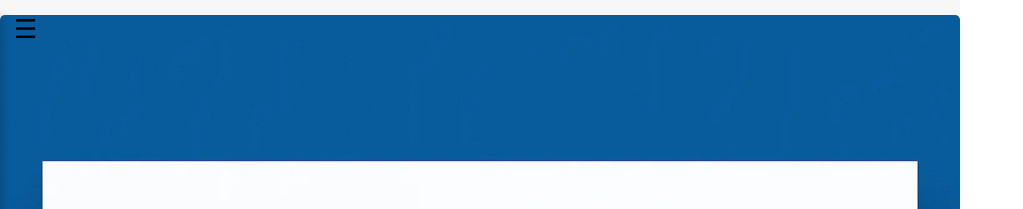
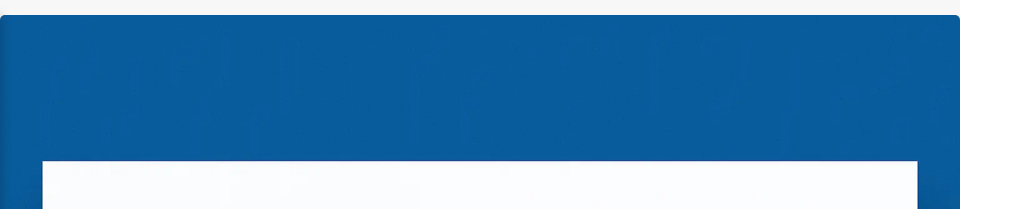
Before and after one commit to adesansuniar/blog-adesansuniar, a Jekyll site: the page built from index.html, in a window 1280 px wide. Shown: the top 209 px of the page, without its empty margins (0-1023 px from the left). Built offline with Jekyll 4.4.1, drawn with Linux system fonts in a browser that asks for light colours; some web fonts are replaced.

Commit message:
Update head.html

```diff
--- a/_includes/head.html
+++ b/_includes/head.html
@@ -112,6 +112,40 @@
     border-bottom: none;
   }
 </style>
+  <style>
+    .menu-tetap {
+  display: flex;
+  justify-content: space-around;
+  background: #fff;
+  padding: 10px 0;
+  border-top: 1px solid #ccc;
+  position: fixed;
+  bottom: 0;
+  width: 100%;
+  z-index: 1000;
+}
+
+.nav-toggle,
+.nav-overlay {
+  display: none;
+}
+
+/* Menu burger hanya tampil di mobile */
+@media (max-width: 768px) {
+  .nav-toggle,
+  .nav-overlay {
+    display: block;
+  }
+
+  .menu-burger {
+    display: none; /* awalnya tersembunyi */
+  }
+
+  .nav-overlay.open .menu-burger {
+    display: block;
+  }
+}
+  </style>
 
   <!-- ✅ Modular Include dengan Kondisi -->
   {% if site.include_canonical %}
```
